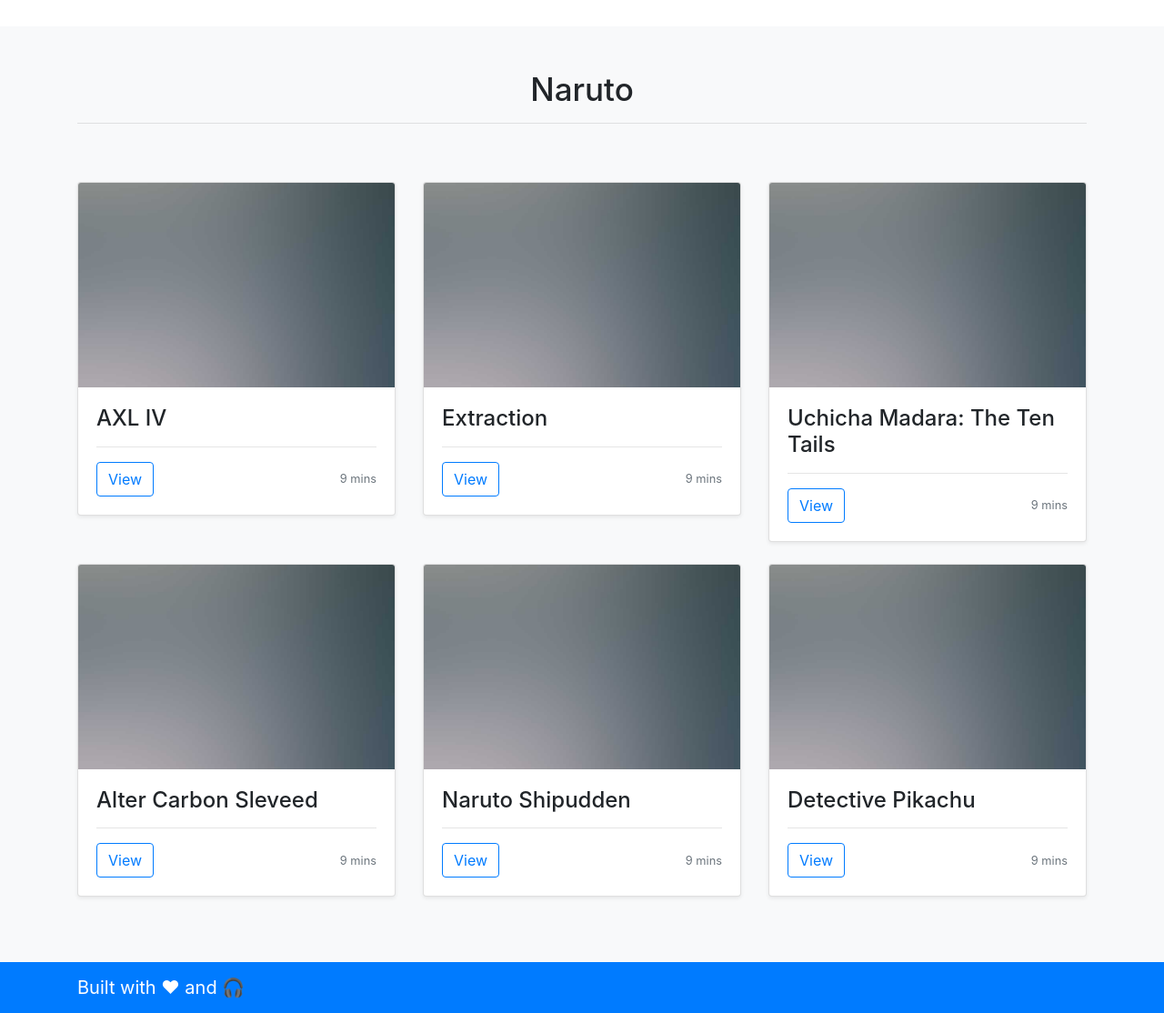
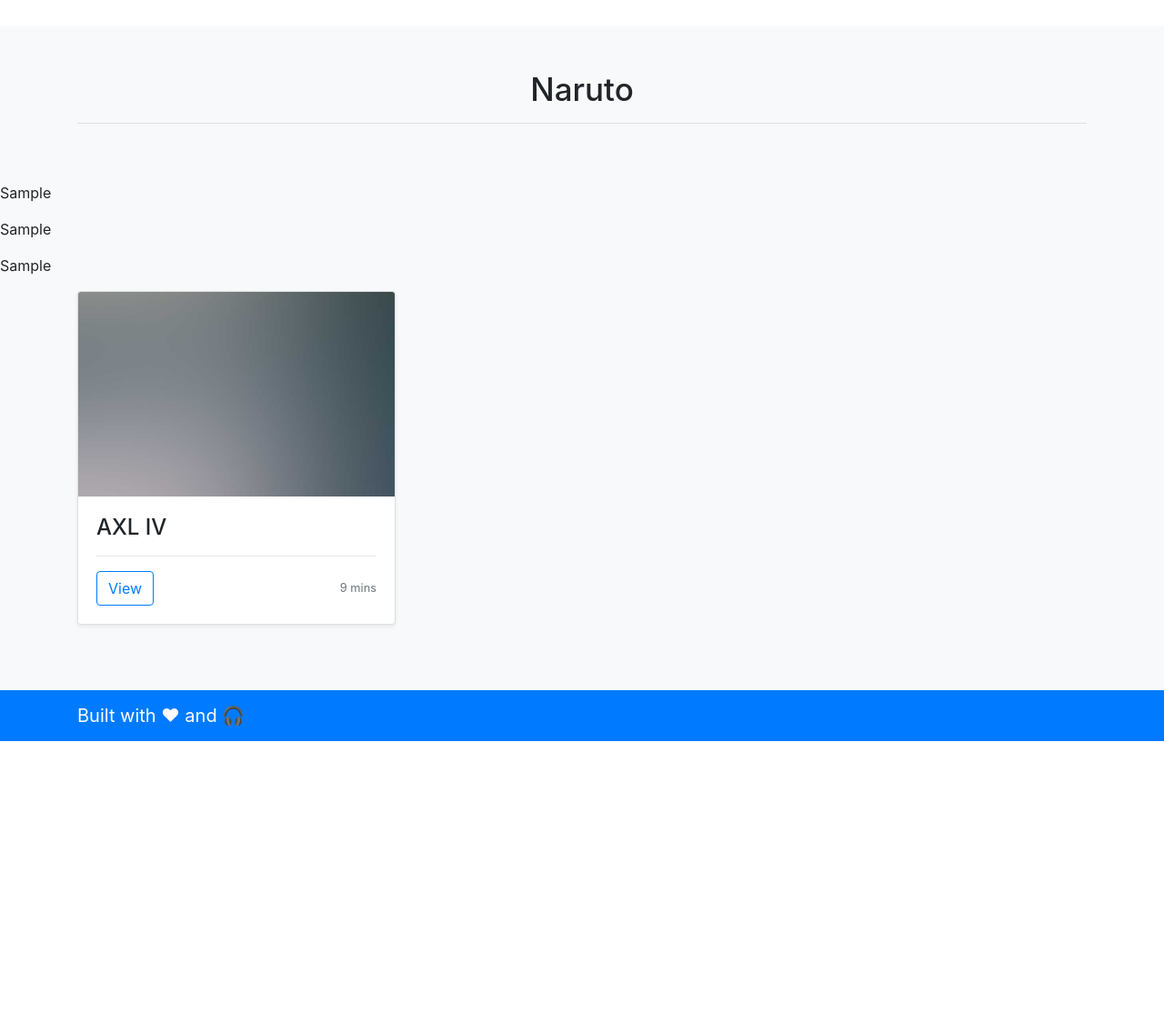
Before and after one commit to aybruhm/animesukurepa-backend, a Django app: template templates/anime/index.html in a window 1280 px wide. Shown: the part 497-1611 px from the top of the page at 91% size. After the commit the page ends 1312 px from the top, so only its background shows below. Run offline with Django 3.2, Linux system fonts and the light colour scheme; data comes from the database, SQL or seed files in the repository; both versions use the stored data as it was after the commit; the template is opened without the code that fills it: values that come from a table or form of the project are taken from there, most other values are stand-ins (such as "Sample title", 1, 10 or a date in 2020); some libraries are stand-ins or nearby versions.

Commit message:
Scraped and Saved the contents of the site to a tuple.

```diff
--- a/aggregator/settings.py
+++ b/aggregator/settings.py
@@ -120,6 +120,5 @@ USE_TZ = True
 
 STATIC_URL = '/static/'
 STATICFILES_DIRS = [
-    os.path.join(BASE_DIR, 'static'),
-    '/aggregator/aggregator/static',
+    os.path.join(BASE_DIR, 'static')
 ]
--- a/templates/anime/index.html
+++ b/templates/anime/index.html
@@ -11,6 +11,12 @@
             </div>
         </div>
     </div><br><br>
+
+    {% for anime in anime_listings %}
+        <p>{{ anime.0 }}</p>
+        <p>{{ anime.1 }}</p>
+        <p>{{ anime.2 }}</p>
+    {% endfor %}
 
     <div class="container">
         <div class="row">
@@ -31,96 +37,6 @@
                     </div>
                 </div>
             </div>
-
-            <div class="col-md-4">
-                <div class="card mb-4 shadow-sm">
-                    <img src="{% static "assets/images/img.jpg" %}" alt="" class="bd-placeholder-img card-img-top" width="100%" height="225">
-                    <div class="card-body">
-                        <h4 class="card-text">Extraction</h4>
-                        <hr>
-                        <div class="d-flex justify-content-between align-items-center">
-                            <div class="btn-group">
-                                <a href="/">
-                                    <button class="btn btn-md btn-outline-primary">View</button>
-                                </a>
-                            </div>
-                            <small class="text-muted">9 mins</small>
-                        </div>
-                    </div>
-                </div>
-            </div>
-
-            <div class="col-md-4">
-                <div class="card mb-4 shadow-sm">
-                    <img src="{% static "assets/images/img.jpg" %}" alt="" class="bd-placeholder-img card-img-top" width="100%" height="225">
-                    <div class="card-body">
-                        <h4 class="card-text">Uchicha Madara: The Ten Tails</h4>
-                        <hr>
-                        <div class="d-flex justify-content-between align-items-center">
-                            <div class="btn-group">
-                                <a href="/">
-                                    <button class="btn btn-md btn-outline-primary">View</button>
-                                </a>
-                            </div>
-                            <small class="text-muted">9 mins</small>
-                        </div>
-                    </div>
-                </div>
-            </div>
-
-            <div class="col-md-4">
-                <div class="card mb-4 shadow-sm">
-                    <img src="{% static "assets/images/img.jpg" %}" alt="" class="bd-placeholder-img card-img-top" width="100%" height="225">
-                    <div class="card-body">
-                        <h4 class="card-text">Alter Carbon Sleveed</h4>
-                        <hr>
-                        <div class="d-flex justify-content-between align-items-center">
-                            <div class="btn-group">
-                                <a href="/">
-                                    <button class="btn btn-md btn-outline-primary">View</button>
-                                </a>
-                            </div>
-                            <small class="text-muted">9 mins</small>
-                        </div>
-                    </div>
-                </div>
-            </div>
-
-            <div class="col-md-4">
-                <div class="card mb-4 shadow-sm">
-                    <img src="{% static "assets/images/img.jpg" %}" alt="" class="bd-placeholder-img card-img-top" width="100%" height="225">
-                    <div class="card-body">
-                        <h4 class="card-text">Naruto Shipudden</h4>
-                        <hr>
-                        <div class="d-flex justify-content-between align-items-center">
-                            <div class="btn-group">
-                                <a href="/">
-                                    <button class="btn btn-md btn-outline-primary">View</button>
-                                </a>
-                            </div>
-                            <small class="text-muted">9 mins</small>
-                        </div>
-                    </div>
-                </div>
-            </div>
-
-            <div class="col-md-4">
-                <div class="card mb-4 shadow-sm">
-                    <img src="{% static "assets/images/img.jpg" %}" alt="" class="bd-placeholder-img card-img-top" width="100%" height="225">
-                    <div class="card-body">
-                        <h4 class="card-text">Detective Pikachu</h4>
-                        <hr>
-                        <div class="d-flex justify-content-between align-items-center">
-                            <div class="btn-group">
-                                <a href="/">
-                                    <button class="btn btn-md btn-outline-primary">View</button>
-                                </a>
-                            </div>
-                            <small class="text-muted">9 mins</small>
-                        </div>
-                    </div>
-                </div>
-            </div>
         </div>
     </div>
 </div>
```
Also changed, not shown: anime/views.py (+26 -4 lines), db.sqlite3.
